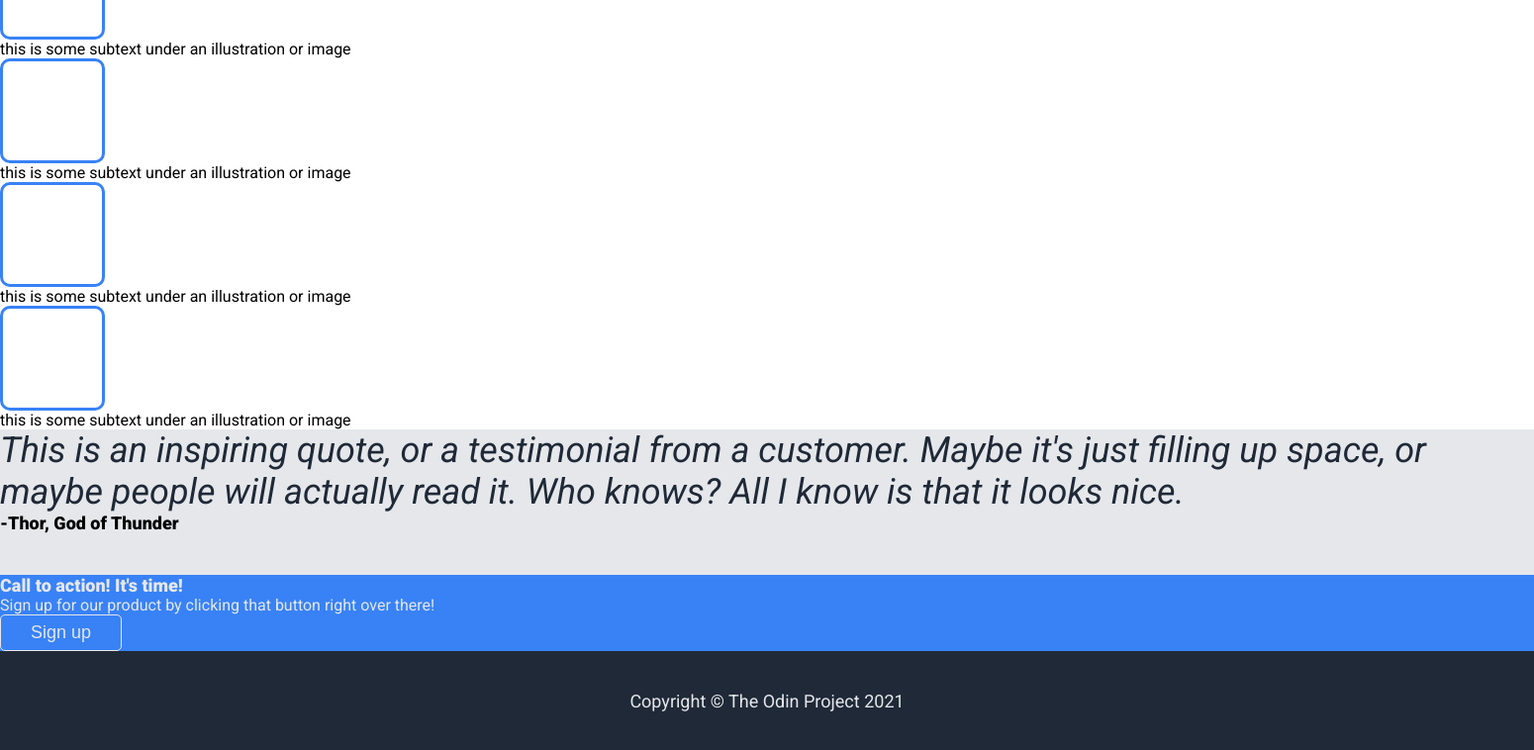
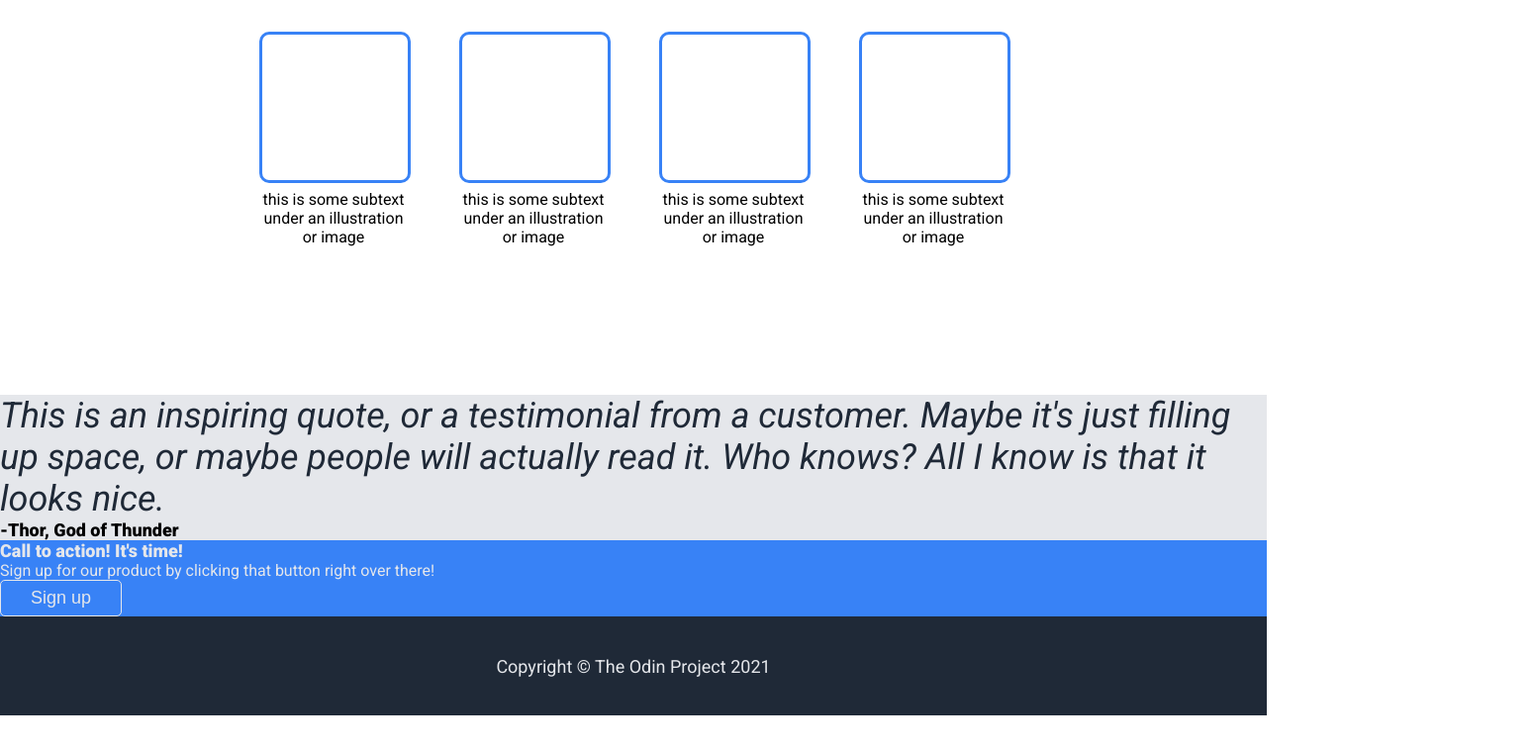
Before and after one commit to 7equinox/landing-page, a plain HTML site: page index.html in a window 1280 px wide. Shown: the part 718-1476 px from the top of the page at 99% size, 1550 px wide, since content can reach past the window. After the commit the page ends 1441 px from the top, so only its background shows below. Drawn offline with Linux system fonts and the light colour scheme.

Commit message:
Create section flex in landing page

```diff
--- a/styles/style.css
+++ b/styles/style.css
@@ -6,7 +6,7 @@ body {
   margin: 0;
 
   display: flex;
-  flex-flow: column wrap;
+  flex-direction: column;
 }
 
 header {
@@ -86,17 +86,37 @@ main {
   color: #e5e7eb;
 }
 
+section {
+  text-align: center;
+  padding: 50px 0 150px;
+}
+
 .section-title {
   font-size: 36px;
   color: #1f2937;
   font-weight: 900;
+  margin-bottom: 48px;
+}
+
+.section-container {
+  display: flex;
+  justify-content: center;
+  gap: 52px;
+}
+
+.box {
+  max-width: 150px;
 }
 
 .temp-border {
-  height: 100px;
-  width: 100px;
+  height: 147px;
+  width: 147px;
   border: 3px solid #3882f6;
   border-radius: 10px;
+}
+
+.text {
+  margin-top: 7px;
 }
 
 article {
```
